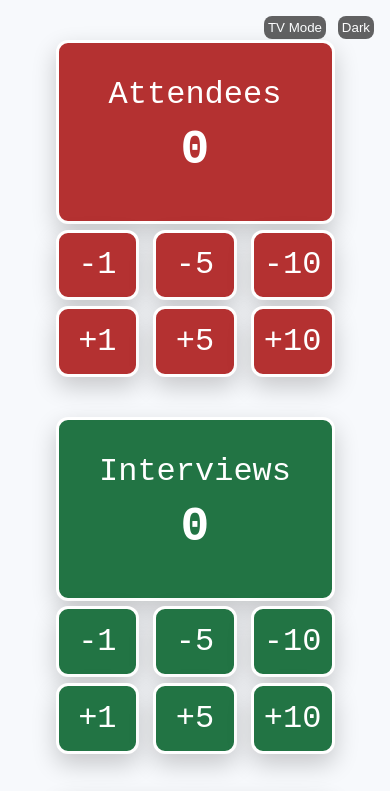
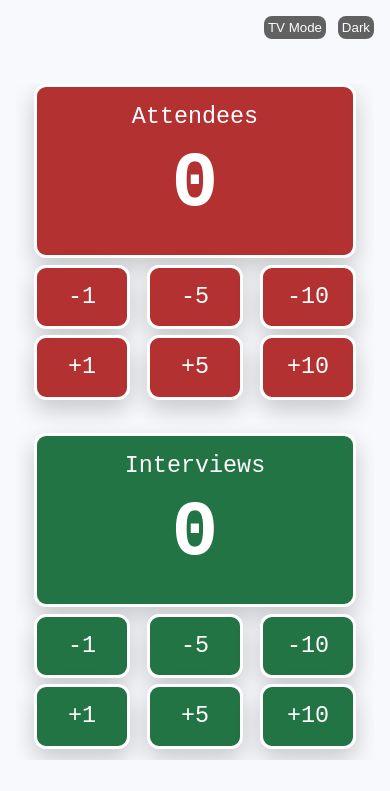
Before and after one commit to malarkee/jobfair-counter, a plain HTML site: page public/index.html in a window 390 px wide. Shown: the top 791 px of the page. Drawn offline with Linux system fonts and the light colour scheme; no server answers.

Commit message:
Fix additional mobile-site bugs
Fixed white background on dark-mode.

Reduced size of buttons to make them all fit on one page.

```diff
--- a/public/index.html
+++ b/public/index.html
@@ -6,10 +6,8 @@
     <style>
         /* basic stylesheet */
         * { margin: 0; padding: 0; box-sizing: border-box; }
-        html, body  { height: 100%; }
-        body        {
-            display: flex; flex-direction: column; font-family: 'Bergen Mono', monospace;
-        }
+        html, body  { height: 100%; background: #F7F9FC; }
+        body        { display: flex; flex-direction: column; font-family: 'Bergen Mono', monospace; }
         .container  { padding: 40px; background: #F7F9FC; color: white;
                       display: flex; flex: 1; flex-direction: column; justify-content: center;
         }
@@ -73,6 +71,7 @@
         body.tv-mode .light-toggle:hover  { opacity: 1; }
 
         /* dark-mode */
+        body.dark-mode, html.dark-mode  { background: #06041d;}
         body.dark-mode .container   { background: #06041d }
         body.dark-mode .card        { border-color: #111; }
         body.dark-mode .button      { border-color: #111; opacity: 0.8; }
@@ -102,14 +101,16 @@
 
         /*  moblie devices (phones/smaller tablets)  */
         @media (max-width: 768px) {
-            .container  { padding: 40px; justify-content: center; }
-            .cards      { flex-direction: column; align-items: center; gap: 40px; }
+            .container  { padding: 4vh 4vw; justify-content: center; }
+            .cards      { flex-direction: column; align-items: center; gap: 4vh;
+                          overflow-y: auto; max-height: 80vh;
+            }
             .category   { width: 90%; }
-            .card       { border: 3px solid white; border-radius: 12px;
+            .card       { padding: 2vh; border: 3px solid white; border-radius: 12px;
                           box-shadow: 0 10px 25px rgba(0, 0, 0, 0.2);
             }
-            .number     { font-size: 48px; }
-            .label      { font-size: 32px; }
+            .number     { font-size: 20vw; }
+            .label      { font-size: 6vw; }
             .buttons    { margin-top: 2%; gap: 4%; }
             .button     { width: 30%; opacity: 1; border: 3px solid white; border-radius: 12px;
                           box-shadow: 0 10px 25px rgba(0, 0, 0, 0.2);
```
